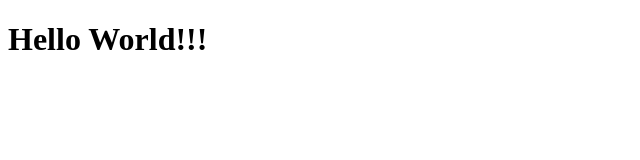
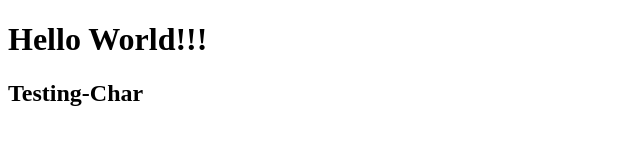
Before and after one commit to mjgreene2010/ey-auto-app, a plain HTML site: page index.html in a window 1280 px wide. Shown: the whole page, without its empty margins (0-640 px from the left). Drawn offline with Linux system fonts and the light colour scheme.

Commit message:
added branch for Char

```diff
--- a/index.html
+++ b/index.html
@@ -9,6 +9,7 @@
 <body>
 
   <h1>Hello World!!!</h1>
+  <h2>Testing-Char</h2>
 
 
 </body>
```
